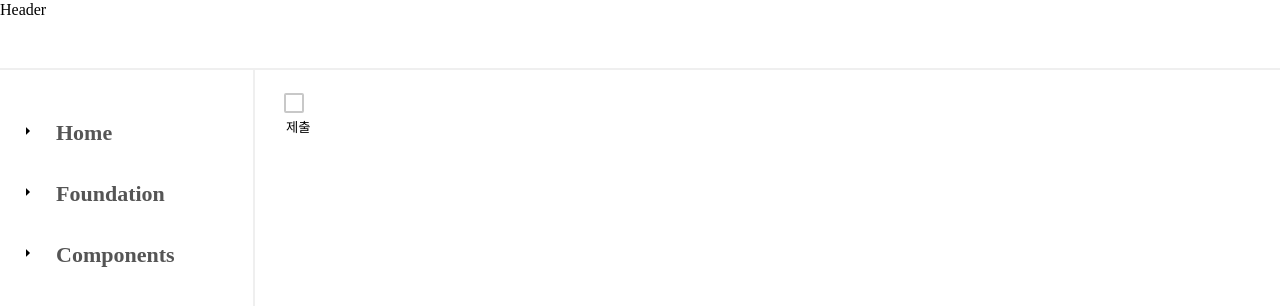
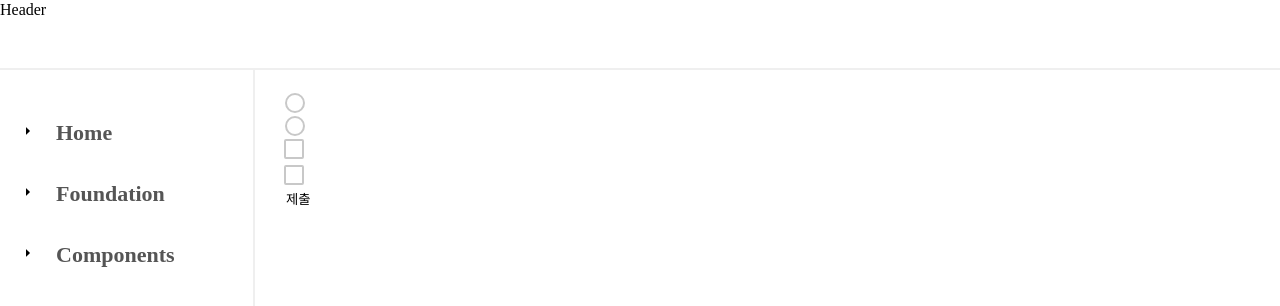
Before and after one commit to dongggggae/hyun-design-system, a Next.js app: page /components/check-box in a window 1280 px wide. Shown: the top 306 px of the page. Built offline with nearby package versions, Linux system fonts and the light colour scheme.

Commit message:
[DS-18]Component - Radio Style 추가 및 수정

```diff
--- a/app/(route)/components/check-box/page.tsx
+++ b/app/(route)/components/check-box/page.tsx
@@ -12,8 +12,10 @@ const CheckboxPage = () => {
   return (
     <div className="docs">
       <form onSubmit={handleSubmit((data) => console.log(data))}>
-        <FormsCheck id="check" {...register('check', { required: '우라라라' })} />
-        {/* <input type="checkbox" className="form__check-input" /> */}
+        <FormsCheck id="check1" type="radio" value="aaa" {...register('check1', { required: 'check' })} />
+        <FormsCheck id="check2" type="radio" value="aaa" {...register('check2', { required: 'check' })} />
+        <FormsCheck id="check3" type="checkbox" {...register('check3', { required: 'check' })} />
+        <FormsCheck id="check4" type="checkbox" {...register('check4', { required: 'check' })} />
         <button type="submit">제출</button>
       </form>
     </div>
--- a/app/_components/hds/Forms/FormsCheck.tsx
+++ b/app/_components/hds/Forms/FormsCheck.tsx
@@ -4,13 +4,12 @@ import classNames from '@utils/classNames';
 
 interface InputCheckProps extends React.HTMLProps<HTMLInputElement> {
   id: string;
-  type?: string;
+  type?: 'checkbox' | 'radio';
   checkd?: boolean;
   className?: string | undefined;
 }
 
-const FormsCheck = forwardRef<HTMLInputElement, InputCheckProps>(
-  ({ id, type = 'checkbox', checkd, className, ...props }, ref) => {
+const FormsCheck = forwardRef<HTMLInputElement, InputCheckProps>(({ id, type, checkd, className, ...props }, ref) => {
   const PREFIX = 'form__check';
 
   return (
@@ -25,8 +24,7 @@ const FormsCheck = forwardRef<HTMLInputElement, InputCheckProps>(
       />
     </div>
   );
-  },
-);
+});
 
 FormsCheck.displayName = 'FormsCheck';
 
--- a/app/_styles/_forms.scss
+++ b/app/_styles/_forms.scss
@@ -103,42 +103,57 @@
 }
 
 .form__check-input {
-  width: $form-check-width;
-  height: $form-check-height;
-  background-color: $form-check-input-bg;
+  width: $form-check-input-width;
+  height: $form-check-input-height;
+  background-color: $form-check-input-input-bg;
   background-repeat: no-repeat;
   background-position: center center;
   background-size: contain;
-  border-width: $form-check-border-width;
-  border-style: $form-check-border-style;
-  border-color: $form-check-border-color;
-  border-radius: $form-check-border-radius;
+  border-width: $form-check-input-border-width;
+  border-style: $form-check-input-border-style;
+  border-color: $form-check-input-border-color;
   vertical-align: top;
-  transition: $form-check-transition;
+  transition: $form-check-input-transition;
   -webkit-appearance: none;
   -moz-appearance: none;
   appearance: none;
 
+  &[type='checkbox'] {
+    border-radius: $form-check-input-border-radius;
+  }
+
+  &[type='radio'] {
+    border-radius: $form-check-radio-border-radius;
+  }
+
   &:checked {
-    background-color: $form-check-checked-bg;
-    border-color: $form-check-checked-bg;
+    background-color: $form-check-input-checked-bg;
+    border-color: $form-check-input-checked-bg;
 
     &[type='checkbox'] {
       background-image: $form-check-input-checked-bg-image;
     }
+
+    &[type='radio'] {
+      background-image: $form-check-radio-input-checked-bg-image;
+    }
   }
 
   &:disabled {
-    background-color: $form-check-disabled-input-bg;
-    border-color: $form-check-disabled-border-color;
+    background-color: $form-check-input-disabled-input-bg;
+    border-color: $form-check-input-disabled-border-color;
     pointer-events: none;
     filter: none;
 
     &:checked {
-      background-color: $form-check-disabled-input-bg;
+      background-color: $form-check-input-disabled-input-bg;
 
       &[type='checkbox'] {
-        background-image: $form-check-input-checked-bg-image;
+        background-image: $form-check-input-disalbed-checked-bg-image;
+      }
+
+      &[type='radio'] {
+        background-image: $form-check-radio-disalbed-checked-bg-image;
       }
     }
   }
```
Also changed, not shown: app/_styles/_variables.scss (+17 -15 lines). Lines whose indentation alone changed are shown as unchanged.
